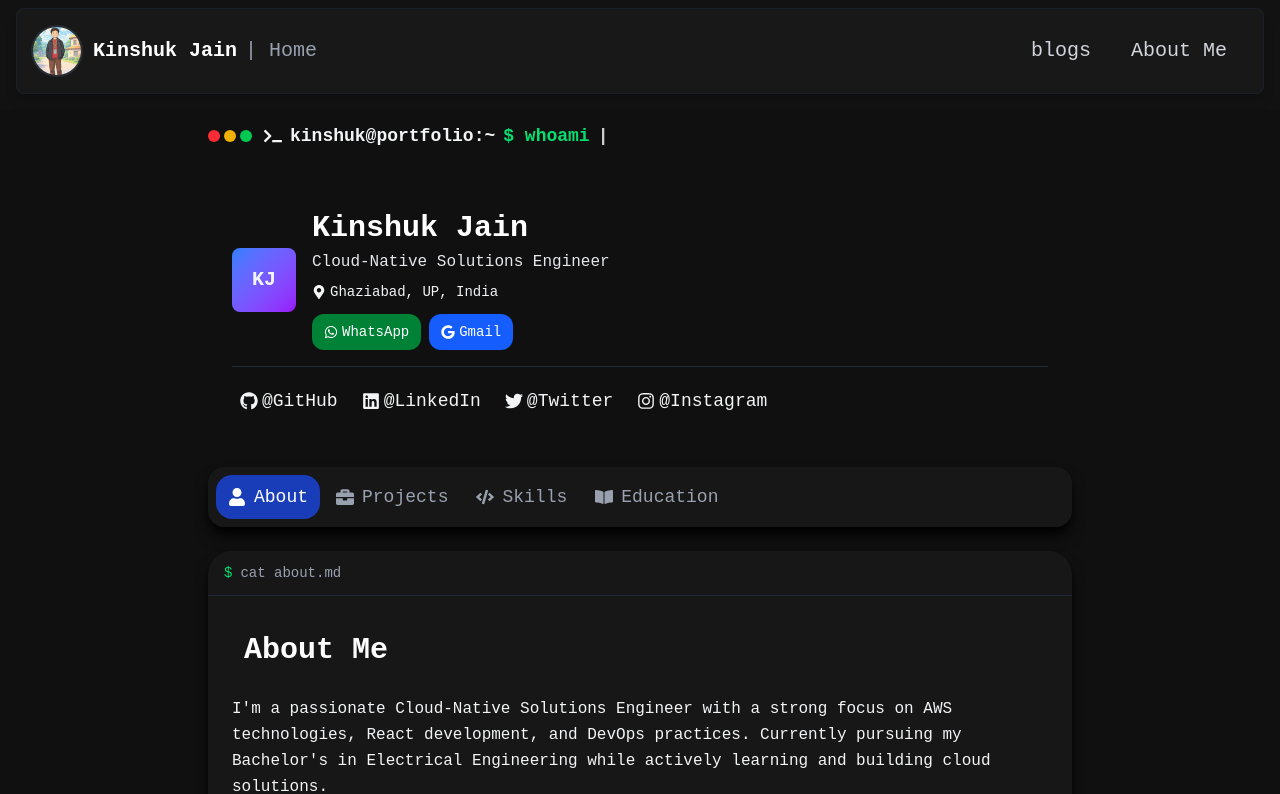
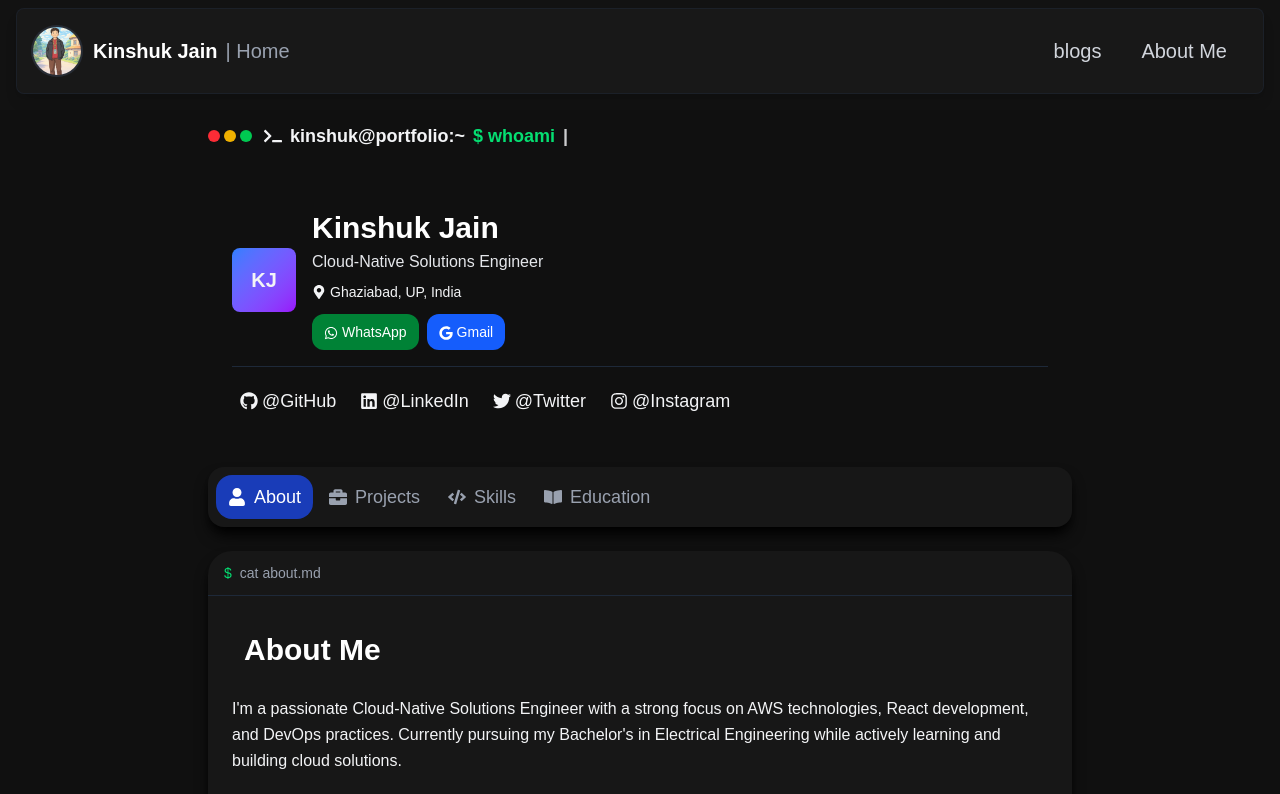
Before and after one commit to kinshukjainn/kinshukkportfolio, a React (Vite) app: page / in a window 1280 px wide. Shown: the top 794 px of the page. Built offline with nearby package versions, Linux system fonts and the light colour scheme.

Commit message:
fix: update body font family from monospace to sans-serif for consistency

```diff
--- a/src/index.css
+++ b/src/index.css
@@ -10,7 +10,7 @@
 
 
 body {
-  font-family: "Ubuntu", monospace;
+  font-family: "Ubuntu", sans-serif;
   margin: 0;
   min-height: 100vh;
   background-color: #121212;
```
